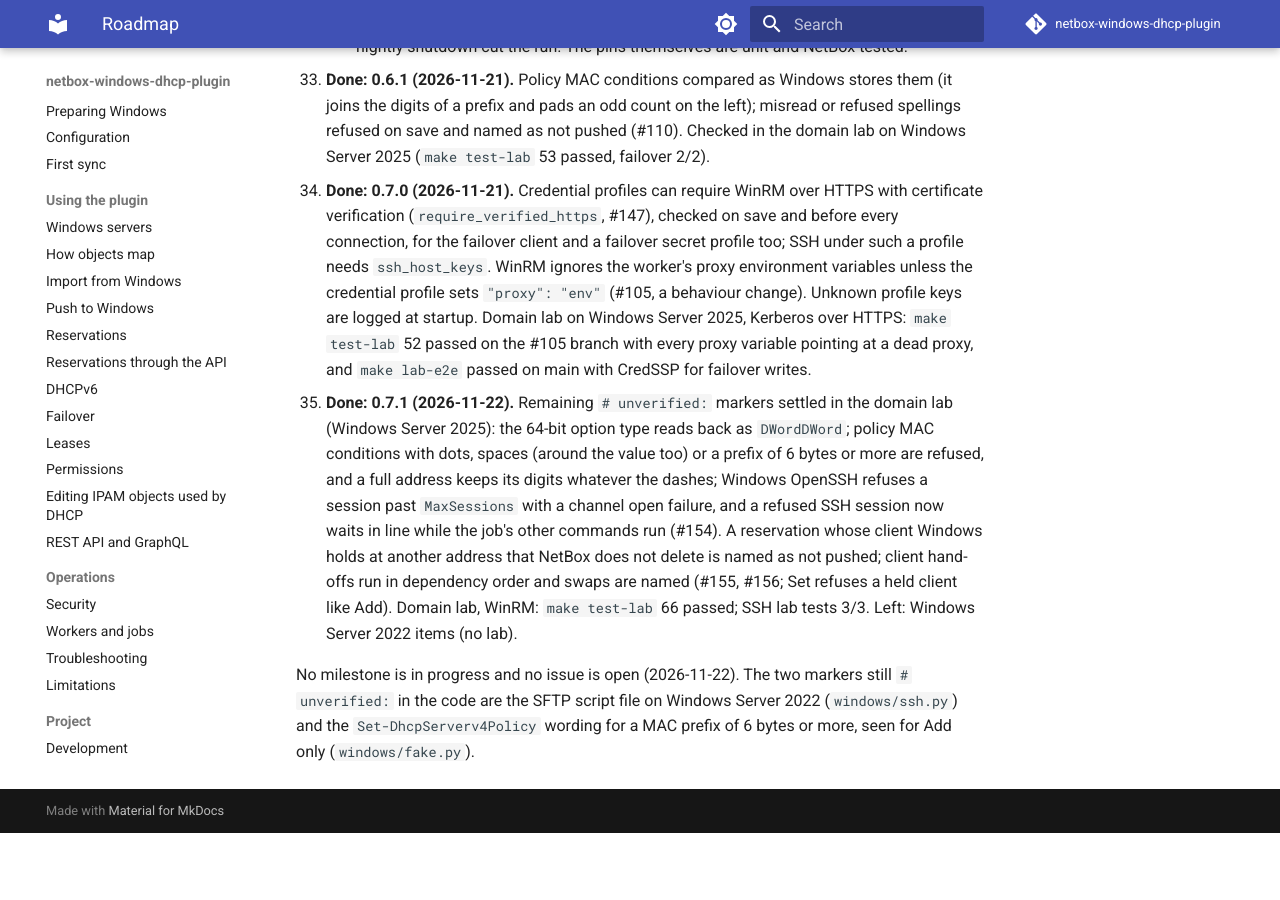
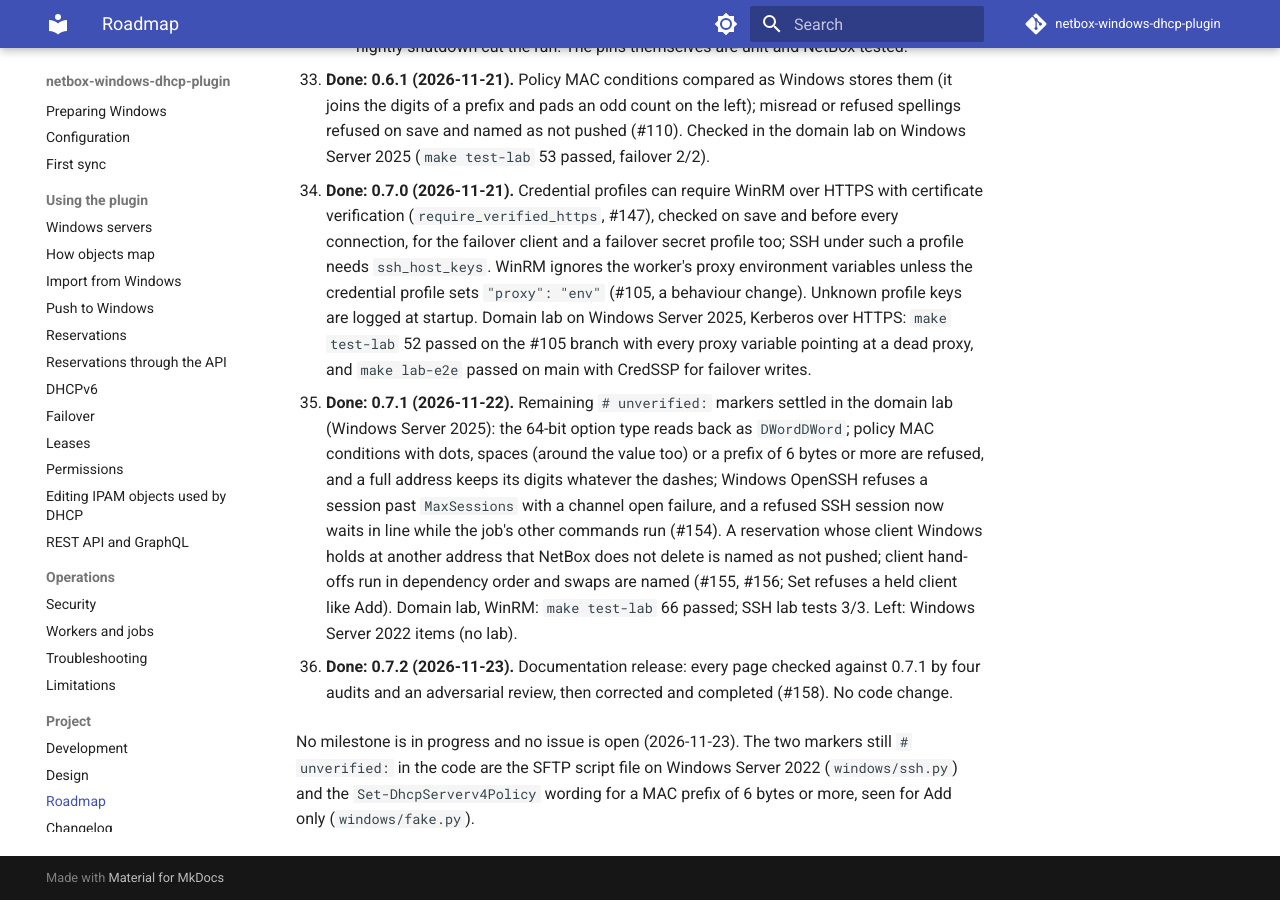
Before and after one commit to thomaschristory/netbox-windows-dhcp-plugin, an MkDocs documentation site: the page built from docs/ROADMAP.md, in a window 1280 px wide and 900 px high, scrolled down 4809 px. Built offline with MkDocs 1.6.1 and Material for MkDocs 9.7.7, drawn with Linux system fonts in a browser that asks for light colours; comment, search, counter and statistics services are not loaded; before the commit the page ends 5642 px from its top, so only the background shows below that.

Commit message:
Release 0.7.2 (#160)
Claude-Session: https://claude.ai/code/session_01HqtbCBbeego7ReZXEoSrFY

Co-authored-by: Thomas Christory <thomaschristory@users.noreply.github.com>

```diff
--- a/docs/ROADMAP.md
+++ b/docs/ROADMAP.md
@@ -159,6 +159,9 @@ netbox-plugin-dhcp (latest 0.1.4, 2026-11-15).
     are named (#155, #156; Set refuses a held client like Add). Domain lab, WinRM: `make test-lab` 66 passed; SSH lab
     tests 3/3. Left: Windows Server 2022 items (no lab).
 
-No milestone is in progress and no issue is open (2026-11-22). The two markers still `# unverified:` in the code are
+16. **Done: 0.7.2 (2026-11-23).** Documentation release: every page checked against 0.7.1 by four audits and an
+    adversarial review, then corrected and completed (#158). No code change.
+
+No milestone is in progress and no issue is open (2026-11-23). The two markers still `# unverified:` in the code are
 the SFTP script file on Windows Server 2022 (`windows/ssh.py`) and the `Set-DhcpServerv4Policy` wording for a MAC
 prefix of 6 bytes or more, seen for Add only (`windows/fake.py`).
--- a/netbox_windows_dhcp_plugin/version.py
+++ b/netbox_windows_dhcp_plugin/version.py
@@ -1 +1 @@
-__version__ = "0.7.1"
+__version__ = "0.7.2"
```
Also changed, not shown: CHANGELOG.md (+5 -0 lines), README.md (+1 -1 lines).
